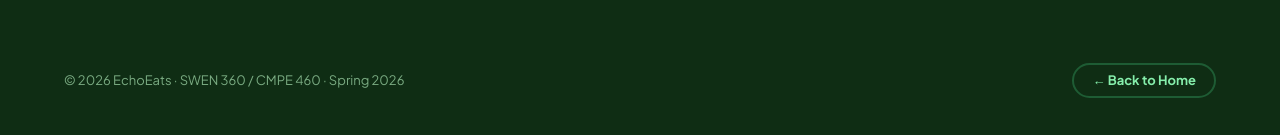
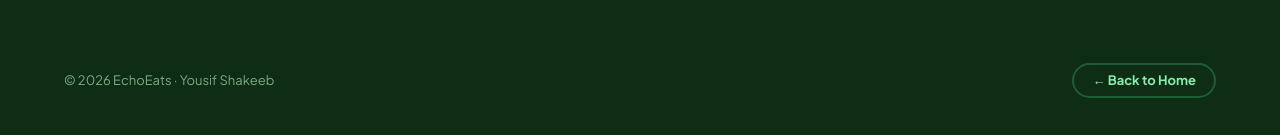
Before and after one commit to YMShakeeb/echoeats-web, a website: page how-it-works.html in a window 1280 px wide. Shown: the part 2478-2613 px from the top of the page. Drawn offline with Linux system fonts and the light colour scheme.

Commit message:
Update footer text with new attribution

```diff
--- a/how-it-works.html
+++ b/how-it-works.html
@@ -335,7 +335,7 @@
   <footer class="footer">
     <div class="container">
       <div class="footer-bottom" style="border-top:none;padding-top:0">
-        <div class="footer-bottom-text">© 2026 EchoEats · SWEN 360 / CMPE 460 · Spring 2026</div>
+        <div class="footer-bottom-text">© 2026 EchoEats · Yousif Shakeeb</div>
         <a href="index.html" class="btn btn-outline btn-sm"
           style="color:var(--green-300);border-color:var(--green-700)">← Back to Home</a>
       </div>
```
